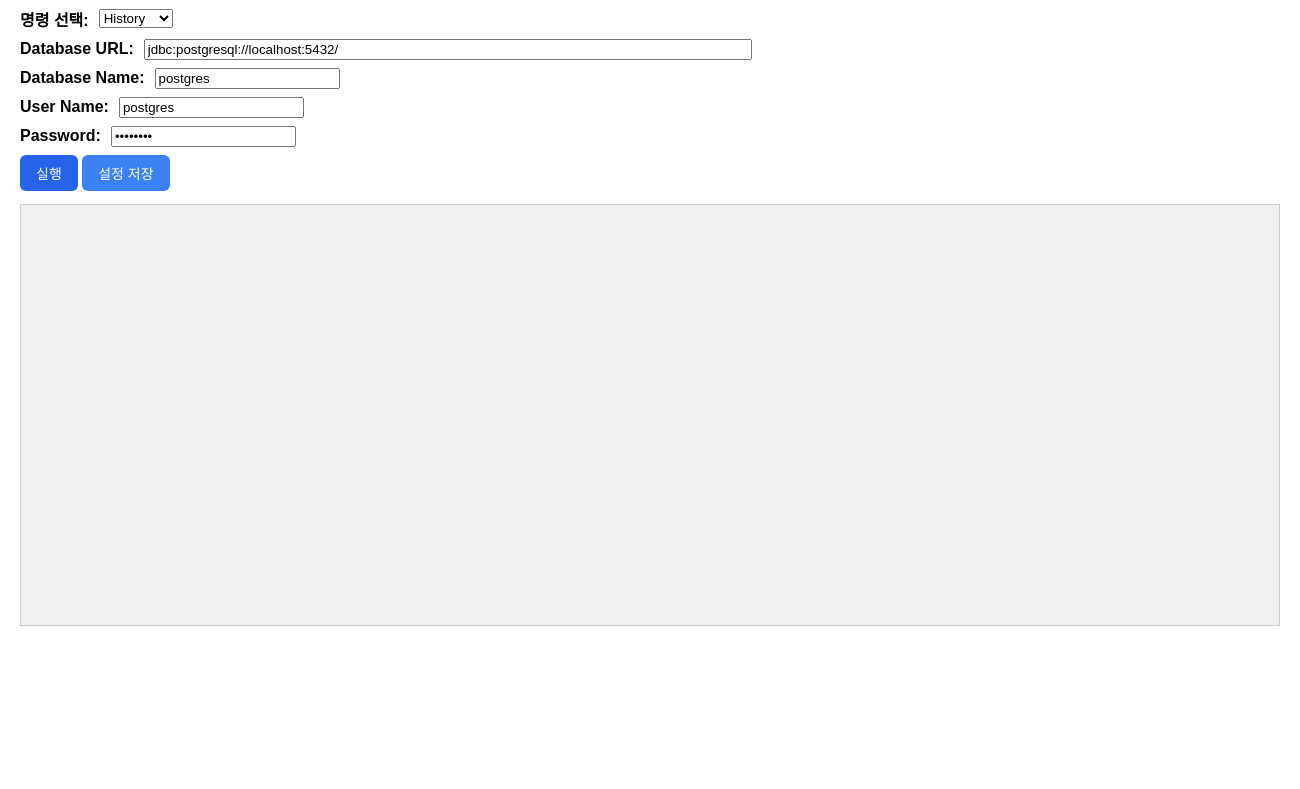
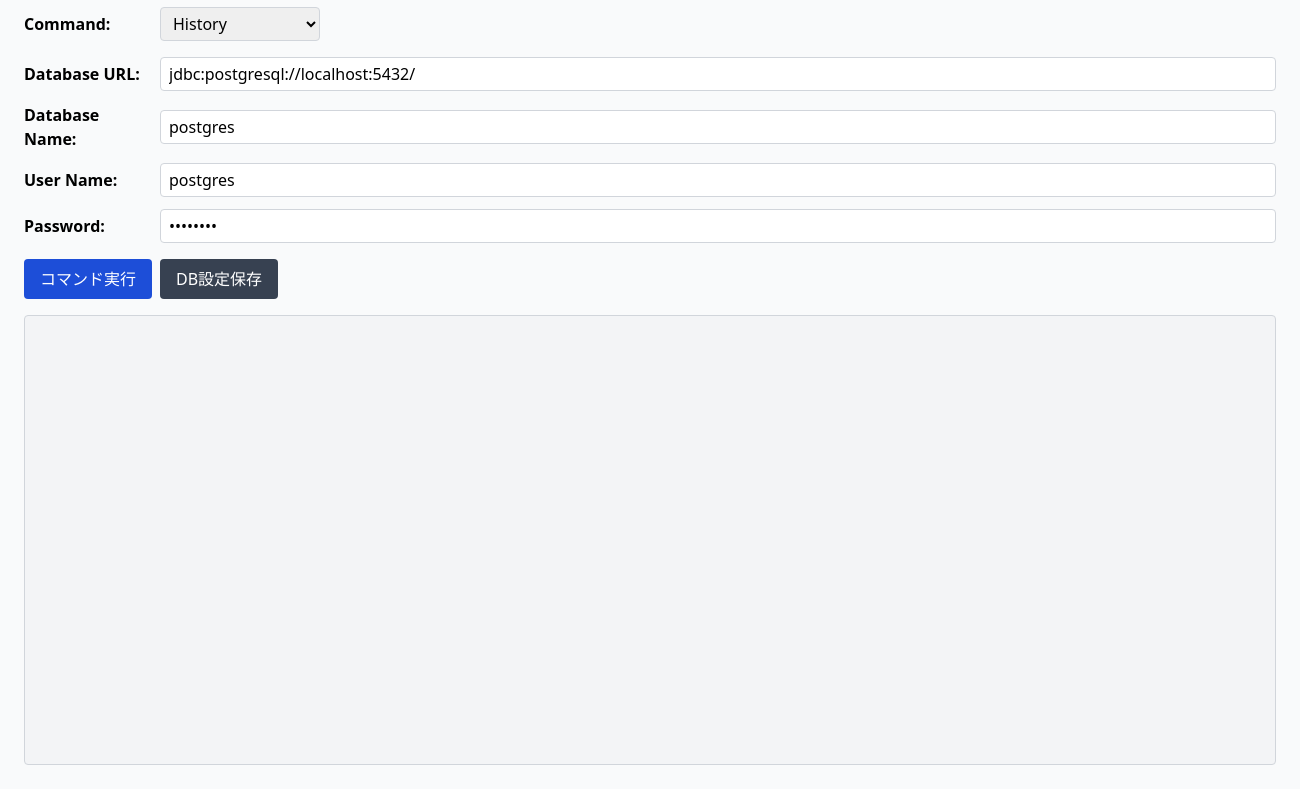
Before and after one commit to lixxlim/liquibase-gui-tool, an Electron app: page static/index.html in a window 1300 px wide. Shown: the part 73-862 px from the top of the page. Before the commit the page ends 800 px from the top, so only its background shows below. Drawn offline with nearby package versions, Linux system fonts and the light colour scheme; no server answers.

Commit message:
ver1.3 : 디자인 정렬

```diff
--- a/static/index.html
+++ b/static/index.html
@@ -4,141 +4,72 @@
 <head>
   <meta charset="UTF-8">
   <title>Liquibase Control</title>
-  <style>
-    body {
-      font-family: Arial, sans-serif;
-      margin: 20px;
-    }
-
-    label {
-      font-weight: bold;
-    }
-
-/* 공통 버튼 스타일 */
-button {
-  background-color: #3b82f6; /* 은은한 블루 */
-  color: white;
-  border: none;
-  border-radius: 6px;
-  padding: 8px 16px;
-  font-size: 14px;
-  font-weight: 500;
-  cursor: pointer;
-  transition: all 0.15s ease-in-out;
-}
-
-/* 호버 시 살짝 밝아지게 */
-button:hover {
-  background-color: #60a5fa;
-}
-
-/* 클릭 시 살짝 눌린 느낌 */
-button:active {
-  background-color: #2563eb;
-  transform: translateY(1px);
-}
-
-/* 실행 버튼 강조 */
-#runBtn {
-  background-color: #2563eb;
-}
-
-#runBtn:hover {
-  background-color: #1d4ed8;
-}
-
-#runBtn:active {
-  background-color: #1e40af;
-}
-
-    #dbUrl {
-      width: 600px;
-    }
-
-    #rollbackCount {
-      width: 60px;
-    }
-
-    .form-row {
-      margin-bottom: 8px;
-      display: flex;
-      align-items: center;
-      gap: 10px;
-    }
-
-    .command-row {
-      display: flex;
-      align-items: center;
-      gap: 10px;
-    }
-
-    #output {
-      background-color: #f0f0f0;
-      padding: 10px;
-      border: 1px solid #ccc;
-      height: 400px;
-      overflow-y: auto;
-      white-space: pre-wrap;
-    }
-
-    .flex-right {
-      margin-left: auto;
-      display: flex;
-      align-items: center;
-      gap: 10px;
-    }
-  </style>
+  <!-- Tailwind CSS CDN -->
+  <script src="https://cdn.tailwindcss.com"></script>
 </head>
 
-<body>
-  <h1>Liquibase Command</h1>
+<body class="bg-gray-50 font-sans p-6">
 
-  <div class="form-row command-row">
-    <label for="commandSelect">명령 선택:</label>
-    <select id="commandSelect">
+  <h1 class="text-2xl font-bold mb-6">Liquibase Command</h1>
+
+  <!-- コマンド選択領域 -->
+  <div class="flex items-center gap-2 mb-4">
+    <label for="commandSelect" class="w-32 font-semibold">Command:</label>
+    <select id="commandSelect" class="border border-gray-300 rounded px-2 py-1 w-40">
       <option value="history">History</option>
       <option value="status">Status</option>
       <option value="update">Update</option>
       <option value="rollback">Rollback</option>
     </select>
 
-    <!-- Rollback 숫자 선택 영역 -->
-    <div id="rollbackGroup" class="flex-right" style="display:none;">
-      <label for="rollbackCount">Rollback 개수:</label>
-      <input type="number" id="rollbackCount" value="1" min="1" max="999" />
-    </div>
-
-    <!-- 파일 선택 영역 -->
-    <div id="changelogGroup" class="flex-right">
-      <input type="text" id="changelogFile" />
-      <button id="browseBtn">파일 선택</button>
+    <!-- オプション領域 -->
+    <div class="ml-4 flex items-center gap-2">
+      <div id="changelogGroup" class="flex items-center gap-2">
+        <input type="text" id="changelogFile" placeholder="Changelog選択"
+          class="border border-gray-300 rounded px-2 py-1 w-96">
+        <button id="browseBtn" class="bg-blue-500 hover:bg-blue-600 text-white px-3 py-1 rounded transition">選択</button>
+      </div>
+      <div id="rollbackGroup" class="flex items-center gap-2 hidden">
+        <label for="rollbackCount" class="font-semibold">RollbackCount:</label>
+        <input type="number" id="rollbackCount" value="1" min="1" max="999"
+          class="border border-gray-300 rounded px-2 py-1 w-20">
+      </div>
     </div>
   </div>
 
-  <div class="form-row">
-    <label for="dbUrl">Database URL:</label>
-    <input type="text" id="dbUrl" value="jdbc:postgresql://localhost:5432/" />
+  <!-- DB情報領域 -->
+  <div class="flex flex-col gap-3 mb-4">
+    <div class="flex items-center gap-2">
+      <label for="dbUrl" class="w-32 font-semibold">Database URL:</label>
+      <input type="text" id="dbUrl" value="jdbc:postgresql://localhost:5432/"
+        class="border border-gray-300 rounded px-2 py-1 flex-1">
+    </div>
+    <div class="flex items-center gap-2">
+      <label for="dbName" class="w-32 font-semibold">Database Name:</label>
+      <input type="text" id="dbName" value="postgres" class="border border-gray-300 rounded px-2 py-1 flex-1">
+    </div>
+    <div class="flex items-center gap-2">
+      <label for="dbUser" class="w-32 font-semibold">User Name:</label>
+      <input type="text" id="dbUser" value="postgres" class="border border-gray-300 rounded px-2 py-1 flex-1">
+    </div>
+    <div class="flex items-center gap-2">
+      <label for="dbPassword" class="w-32 font-semibold">Password:</label>
+      <input type="password" id="dbPassword" value="postgres" class="border border-gray-300 rounded px-2 py-1 flex-1">
+    </div>
   </div>
 
-  <div class="form-row">
-    <label for="dbName">Database Name:</label>
-    <input type="text" id="dbName" value="postgres" />
+  <!-- ボタン領域 -->
+  <div class="flex gap-2 mb-4">
+    <button id="runBtn"
+      class="bg-blue-700 hover:bg-blue-800 text-white px-4 py-2 rounded transition font-medium">コマンド実行</button>
+    <button id="saveBtn"
+      class="bg-gray-700 hover:bg-gray-800 text-white px-4 py-2 rounded transition font-medium">DB設定保存</button>
   </div>
 
-  <div class="form-row">
-    <label for="dbUser">User Name:</label>
-    <input type="text" id="dbUser" value="postgres" />
-  </div>
+  <!-- 出力領域 -->
+  <pre id="output"
+    class="bg-gray-100 border border-gray-300 p-3 rounded h-[450px] overflow-y-auto whitespace-pre-wrap text-sm"></pre>
 
-  <div class="form-row">
-    <label for="dbPassword">Password:</label>
-    <input type="password" id="dbPassword" value="postgres" />
-  </div>
-
-  <button id="runBtn">실행</button>
-  <button id="saveBtn">설정 저장</button>
-
-  <pre id="output"></pre>
 
   <script>
     const commandSelect = document.getElementById('commandSelect');
@@ -147,6 +78,7 @@ button:active {
     const changelogFileInput = document.getElementById('changelogFile');
     const browseBtn = document.getElementById('browseBtn');
     const runBtn = document.getElementById('runBtn');
+    const saveBtn = document.getElementById('saveBtn');
     const output = document.getElementById('output');
     const rollbackCount = document.getElementById('rollbackCount');
     const dbUrl = document.getElementById('dbUrl');
@@ -154,25 +86,23 @@ button:active {
     const dbUser = document.getElementById('dbUser');
     const dbPassword = document.getElementById('dbPassword');
 
-    // 명령 선택 시 UI 업데이트
+    // コマンド選択時のUI更新
     commandSelect.addEventListener('change', () => {
       const cmd = commandSelect.value;
       if (cmd === 'history') {
-        changelogGroup.style.display = 'none';
-        rollbackGroup.style.display = 'none';
+        changelogGroup.classList.add('hidden');
+        rollbackGroup.classList.add('hidden');
       } else if (cmd === 'rollback') {
-        changelogGroup.style.display = 'flex';
-        rollbackGroup.style.display = 'flex';
+        changelogGroup.classList.remove('hidden');
+        rollbackGroup.classList.remove('hidden');
       } else {
-        changelogGroup.style.display = 'flex';
-        rollbackGroup.style.display = 'none';
+        changelogGroup.classList.remove('hidden');
+        rollbackGroup.classList.add('hidden');
       }
     });
-
-    // 초기 상태 반영
     commandSelect.dispatchEvent(new Event('change'));
 
-    // 파일 선택
+    // ファイル選択
     browseBtn.addEventListener('click', async () => {
       const result = await window.liquibaseAPI.openFile();
       if (!result.canceled && result.filePaths.length > 0) {
@@ -180,34 +110,25 @@ button:active {
       }
     });
 
-    // Liquibase 실행
+    // 実行
     runBtn.addEventListener('click', async () => {
       const cmd = commandSelect.value;
       const count = parseInt(rollbackCount.value || '1', 10);
       const url = dbUrl.value + dbName.value;
-
-      output.textContent = `${cmd} 실행 중...`;
+      output.textContent = `${cmd} 実行中...`;
 
       try {
-        const options = {
-          command: cmd,
-          dbUrl: url,
-          dbUser: dbUser.value,
-          dbPassword: dbPassword.value
-        };
+        const options = { command: cmd, dbUrl: url, dbUser: dbUser.value, dbPassword: dbPassword.value };
         if (cmd !== 'history') options.changelogFile = changelogFileInput.value;
         if (cmd === 'rollback') options.rollbackCount = count;
-
         const result = await window.liquibaseAPI.runCommand(options);
         output.textContent = result;
       } catch (err) {
-        output.textContent = '⚠️ 오류 발생:\n' + err.message;
+        output.textContent = '⚠️ エラーが発生しました:\n' + err.message;
       }
     });
 
-    const saveBtn = document.getElementById('saveBtn');
-
-    // 앱 실행 시 저장된 값 불러오기
+    // 保存と読み込み
     (async () => {
       const saved = await window.liquibaseAPI.loadSettings();
       if (saved.command) commandSelect.value = saved.command;
@@ -217,11 +138,9 @@ button:active {
       if (saved.dbName) dbName.value = saved.dbName;
       if (saved.dbUser) dbUser.value = saved.dbUser;
       if (saved.dbPassword) dbPassword.value = saved.dbPassword;
-
-      commandSelect.dispatchEvent(new Event('change')); // UI 초기화
+      commandSelect.dispatchEvent(new Event('change'));
     })();
 
-    // 저장 버튼 클릭
     saveBtn.addEventListener('click', async () => {
       const data = {
         command: commandSelect.value,
@@ -233,10 +152,10 @@ button:active {
         dbPassword: dbPassword.value
       };
       await window.liquibaseAPI.saveSettings(data);
-      alert('설정이 저장되었습니다.');
+      alert('設定が保存されました。');
     });
+  </script>
 
-  </script>
 </body>
 
 </html>
```
